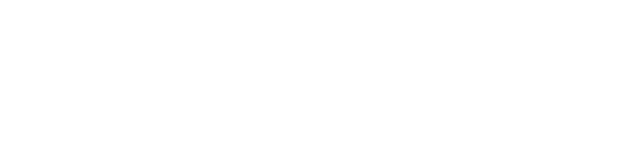
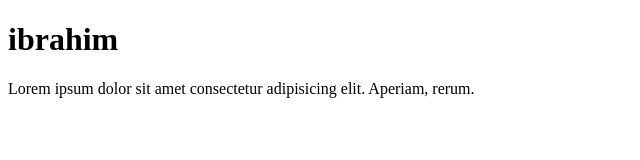
Before and after one commit to baber-khan/Muscle-Power, a plain HTML site: page index.html in a window 1280 px wide. Shown: the whole page, without its empty margins (0-640 px from the left). Drawn offline with Linux system fonts and the light colour scheme.

Commit message:
Add h1 And p

```diff
--- a/index.html
+++ b/index.html
@@ -5,5 +5,10 @@
     <meta name="viewport" content="width=device-width, initial-scale=1.0" />
     <title>Document</title>
   </head>
-  <body></body>
+  <body>
+    <h1>ibrahim
+
+    </h1>
+    <p>Lorem ipsum dolor sit amet consectetur adipisicing elit. Aperiam, rerum.</p>
+  </body>
 </html>
```
